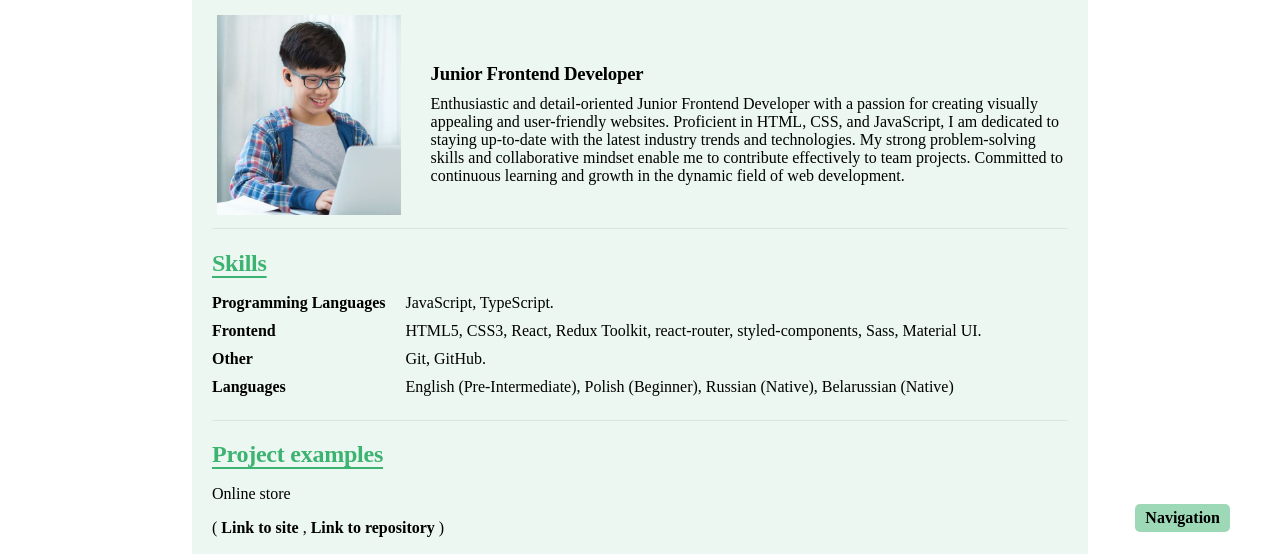
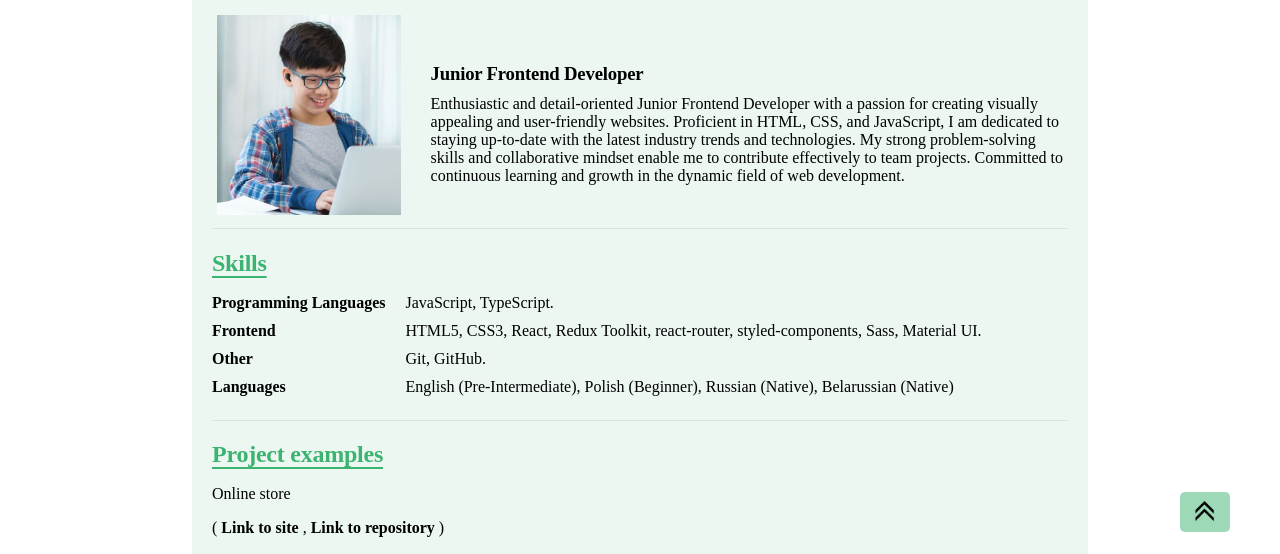
Before and after one commit to kate-js/rsschool-cv, a plain HTML site: page index.html in a window 1280 px wide. Shown: the part 198-752 px from the top of the page. Drawn offline with Linux system fonts and the light colour scheme.

Commit message:
refactor: updated to top button

```diff
--- a/index.html
+++ b/index.html
@@ -121,7 +121,7 @@
       </a>
     </footer>
     <div class="nav-button">
-      <a href="#nav">Navigation</a>
+      <a href="#nav"><img src="./assets/top.png" class="top-button" /></a>
     </div>
   </body>
 </html>
--- a/style.css
+++ b/style.css
@@ -159,3 +159,11 @@ xmp {
   bottom: 70px;
   right: 50px;
 }
+
+.top-button {
+  width: 30px;
+  height: 30px;
+  display: flex;
+  justify-content: center;
+  align-items: center;
+}
```
Also changed, not shown: assets/top.png (added).
